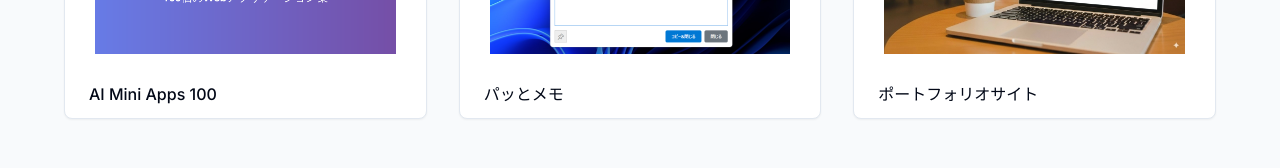
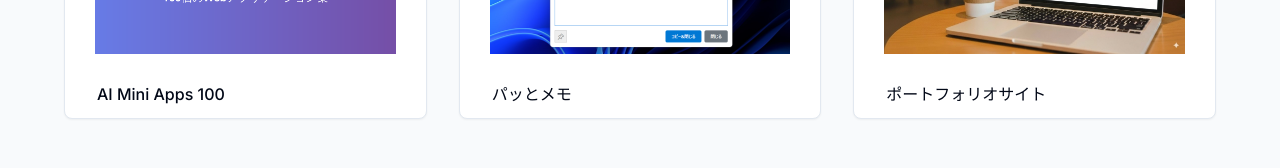
Before and after one commit to ekumaki/my-portfolio, a Next.js app: page / in a window 1280 px wide. Shown: the part 1101-1269 px from the top of the page. Built offline with nearby package versions, Linux system fonts and the light colour scheme.

Commit message:
style(works): タイトル左余白をpl-8に拡大

```diff
--- a/app/page.tsx
+++ b/app/page.tsx
@@ -56,7 +56,7 @@ export default function HomePage() {
                         sizes="(max-width: 768px) 100vw, (max-width: 1200px) 50vw, 33vw"
                       />
                     </div>
-                    <div className="pl-6 pr-4 py-3">
+                    <div className="pl-8 pr-4 py-3">
                       <h3 className="text-left font-medium transition-colors group-hover:text-primary relative inline-block after:absolute after:left-0 after:-bottom-1 after:h-[0.5px] after:w-0 after:bg-primary after:transition-all after:duration-300 group-hover:after:w-full">
                         {project.title}
                       </h3>
```
